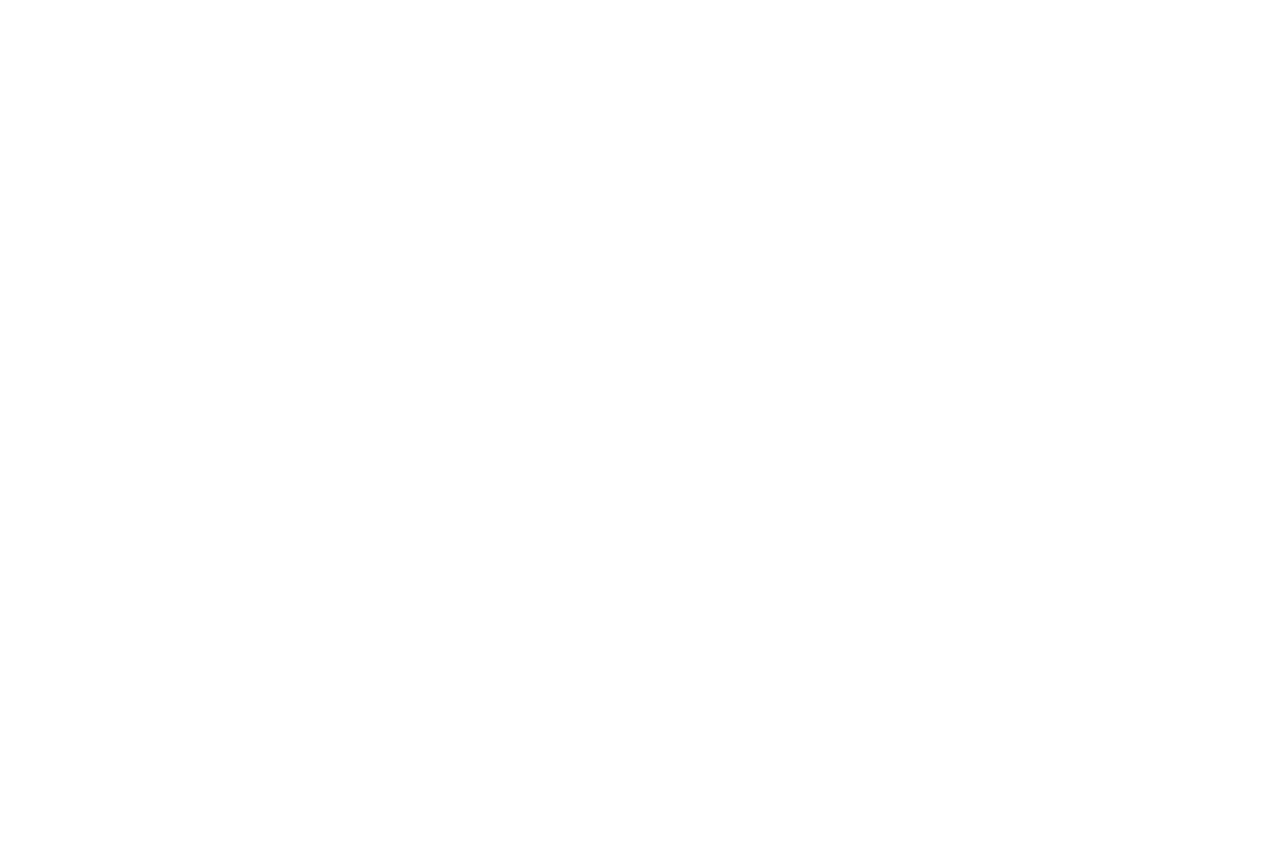
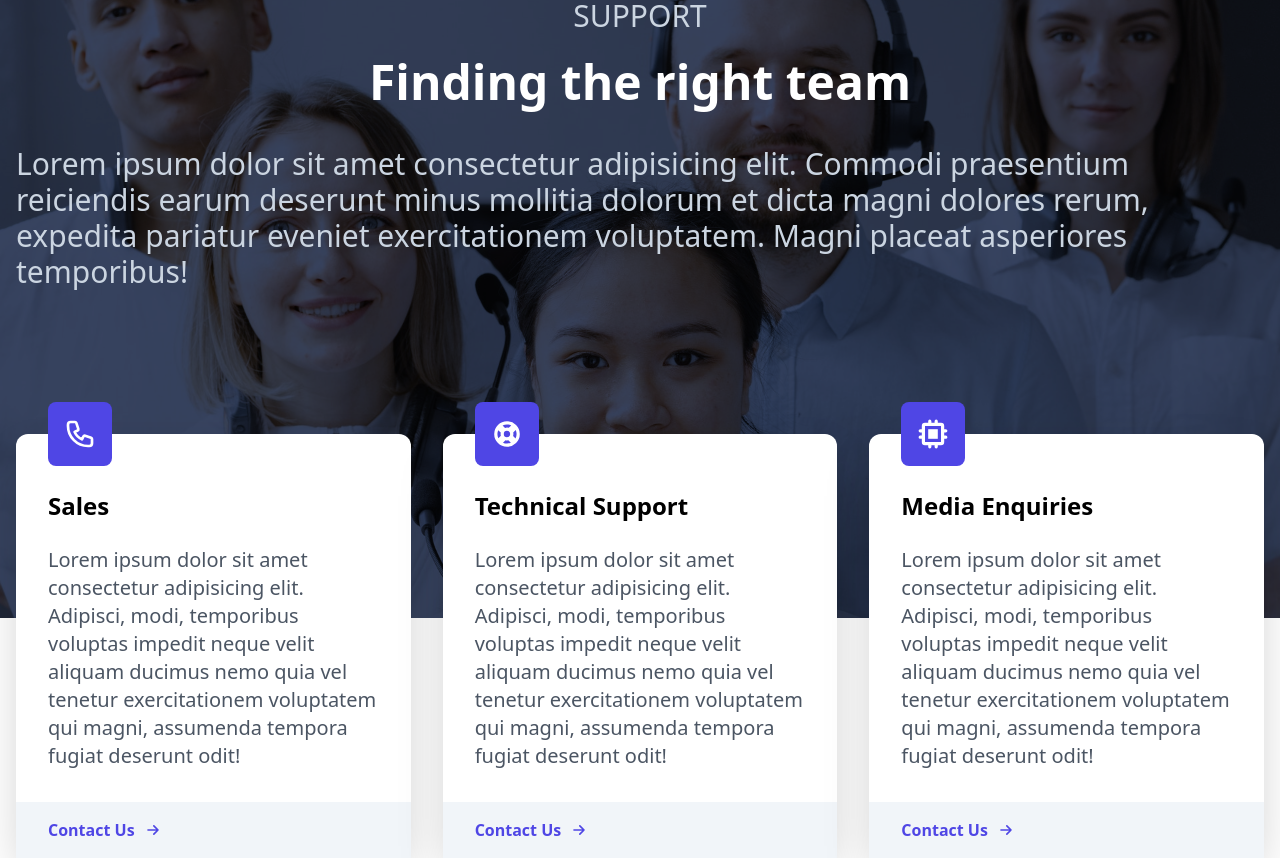
Before and after one commit to smitti24/cloud-management-app, a React (Create React App) app: page / in a window 1280 px wide. Shown: the part 1500-2358 px from the top of the page. Before the commit the page ends 1418 px from the top, so only its background shows below. Built offline with nearby package versions, Linux system fonts and the light colour scheme.

Commit message:
Added Support section

```diff
--- a/src/App.js
+++ b/src/App.js
@@ -1,6 +1,7 @@
 import About from "./components/About";
 import Hero from "./components/Hero";
 import Navbar from "./components/Navbar";
+import Support from "./components/Support";
 
 function App() {
   return (
@@ -8,6 +9,7 @@
       <Navbar />
       <Hero />
       <About />
+      <Support />
     </>
   );
 }
--- a/src/components/Navbar.jsx
+++ b/src/components/Navbar.jsx
@@ -24,7 +24,7 @@
           </button>
           <button className="px-8 py-3">Sign Up</button>
         </div>
-        <div className="md:hidden cursor-pointer">
+        <div className="md:hidden cursor-pointer mr-4">
           {!nav ? (
             <MenuIcon onClick={handleClick} className="w-5" />
           ) : (
--- /dev/null
+++ b/src/components/Support.jsx
@@ -0,0 +1,92 @@
+import React from "react";
+
+import { PhoneIcon, ArrowSmRightIcon } from "@heroicons/react/outline";
+
+import { ChipIcon, SupportIcon } from "@heroicons/react/solid";
+
+import supportImg from "../assets/support.jpg";
+
+export default function Support() {
+  return (
+    <div className="w-full h-screen mt-24">
+      <div className="w-full h-[700px] bg-gray-900/90 absolute">
+        <img
+          className="w-full h-full object-cover mix-blend-overlay"
+          src={supportImg}
+          alt="/"
+        />
+      </div>
+      <div className="w-m-[1240px] mx-auto text-white relative">
+        <div className="px-4 py-12">
+          <h2 className="text-3xl pt-8 text-slate-300 uppercase text-center">
+            Support
+          </h2>
+          <h3 className="text-5xl font-bold text-white py-6 text-center">
+            Finding the right team
+          </h3>
+          <p className="py-4 text-3xl text-slate-300">
+            Lorem ipsum dolor sit amet consectetur adipisicing elit. Commodi
+            praesentium reiciendis earum deserunt minus mollitia dolorum et
+            dicta magni dolores rerum, expedita pariatur eveniet exercitationem
+            voluptatem. Magni placeat asperiores temporibus!
+          </p>
+        </div>
+        <div className="grid grid-cols-1 lg:grid-cols-3 relative gap-x-8 gap-y-16 px-4 pt-12 sm:pt-20 text-black">
+          <div className="bg-white rounded-xl shadow-2xl">
+            <div className="p-8">
+              <PhoneIcon className="w-16 p-4 bg-indigo-600 text-white rounded-lg mt-[-4rem]" />
+              <h3 className="font-bold text-2xl my-6">Sales</h3>
+              <p className="text-gray-600 text-xl">
+                Lorem ipsum dolor sit amet consectetur adipisicing elit.
+                Adipisci, modi, temporibus voluptas impedit neque velit aliquam
+                ducimus nemo quia vel tenetur exercitationem voluptatem qui
+                magni, assumenda tempora fugiat deserunt odit!
+              </p>
+            </div>
+            <div className="bg-slate-100 pl-8 py-4">
+              <p className="flex items-center text-indigo-600 font-bold">
+                Contact Us <ArrowSmRightIcon className="w-5 ml-2" />
+              </p>
+            </div>
+          </div>
+
+          <div className="bg-white rounded-xl shadow-2xl">
+            <div className="p-8">
+              <SupportIcon className="w-16 p-4 bg-indigo-600 text-white rounded-lg mt-[-4rem]" />
+              <h3 className="font-bold text-2xl my-6">Technical Support</h3>
+              <p className="text-gray-600 text-xl">
+                Lorem ipsum dolor sit amet consectetur adipisicing elit.
+                Adipisci, modi, temporibus voluptas impedit neque velit aliquam
+                ducimus nemo quia vel tenetur exercitationem voluptatem qui
+                magni, assumenda tempora fugiat deserunt odit!
+              </p>
+            </div>
+            <div className="bg-slate-100 pl-8 py-4">
+              <p className="flex items-center text-indigo-600 font-bold">
+                Contact Us <ArrowSmRightIcon className="w-5 ml-2" />
+              </p>
+            </div>
+          </div>
+
+          <div className="bg-white rounded-xl shadow-2xl">
+            <div className="p-8">
+              <ChipIcon className="w-16 p-4 bg-indigo-600 text-white rounded-lg mt-[-4rem]" />
+              <h3 className="font-bold text-2xl my-6">Media Enquiries</h3>
+              <p className="text-gray-600 text-xl">
+                Lorem ipsum dolor sit amet consectetur adipisicing elit.
+                Adipisci, modi, temporibus voluptas impedit neque velit aliquam
+                ducimus nemo quia vel tenetur exercitationem voluptatem qui
+                magni, assumenda tempora fugiat deserunt odit!
+              </p>
+            </div>
+            <div className="bg-slate-100 pl-8 py-4">
+              <p className="flex items-center text-indigo-600 font-bold">
+                Contact Us <ArrowSmRightIcon className="w-5 ml-2" />
+              </p>
+            </div>
+          </div>
+        </div>
+      </div>
+    </div>
+  );
+}
```
